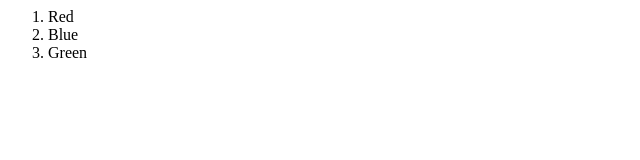
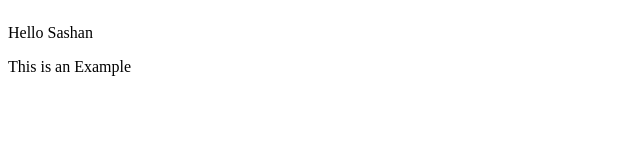
Before and after one commit to Sashan4395/sisyphus, a plain HTML site: page index.html in a window 1280 px wide. Shown: the whole page, without its empty margins (0-640 px from the left). Drawn offline with Linux system fonts and the light colour scheme.

Commit message:
Update index.html

```diff
--- a/index.html
+++ b/index.html
@@ -1,12 +1,7 @@
 <html>
-   <head>
-      <title>sashan paudel</title>
-   </head>
-   <body>
-      <ol>
-        <li>Red</li>
-        <li>Blue</li>
-        <li>Green</li>
-      </ol>
-   </body>
+<img>
+<body>
+<p> Hello Sashan </p>
+  <p> This is an Example </p>
+</body>
 </html>
```
